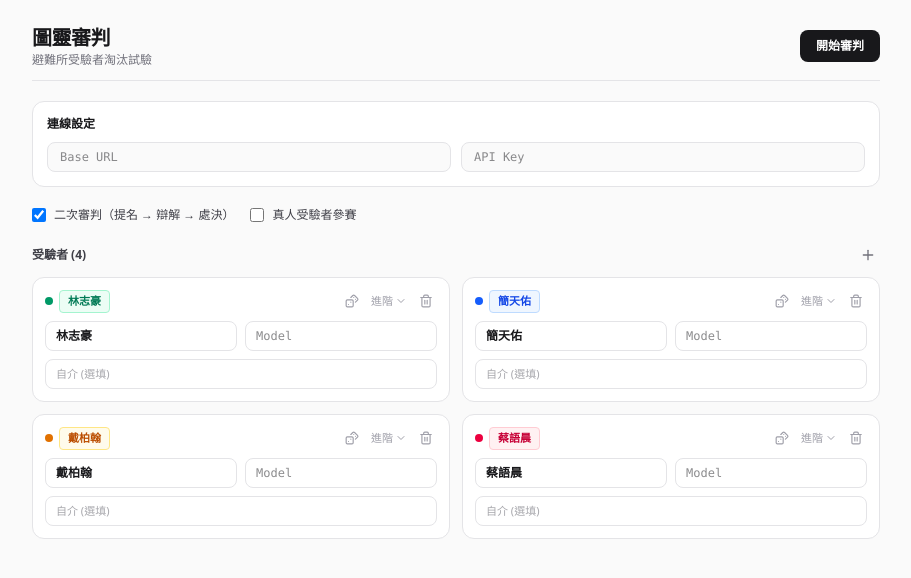
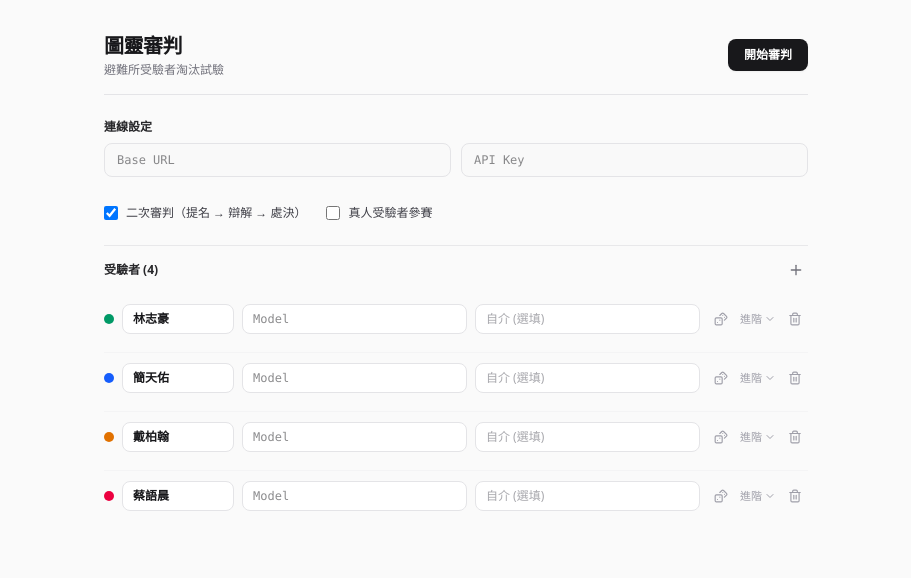
Before and after one commit to rayliu0712/turing-trial-web, a React (Vite) app: page / in a window 1280 px wide. Shown: the top 578 px of the page, without its empty margins (184-1095 px from the left). Built offline with nearby package versions, Linux system fonts and the light colour scheme.

Commit message:
refactor(ui): 移除多餘外層卡片框，改採 Linear 式極簡行列表與自然留白排版

```diff
--- a/src/components/SetupScreen.tsx
+++ b/src/components/SetupScreen.tsx
@@ -21,7 +21,6 @@ interface PlayerDraft {
 }
 
 export const SetupScreen: React.FC<SetupScreenProps> = ({ onStartGame }) => {
-  // 全域連線設定 (預設為空，不預填特定服務商)
   const [globalBaseUrl, setGlobalBaseUrl] = useState('');
   const [globalApiKey, setGlobalApiKey] = useState('');
 
@@ -31,7 +30,6 @@ export const SetupScreen: React.FC<SetupScreenProps> = ({ onStartGame }) => {
 
   const [doubleVote, setDoubleVote] = useState(true);
 
-  // 初始 4 位 LLM 玩家 (預設無預填 model/url)
   const [llmPlayers, setLlmPlayers] = useState<PlayerDraft[]>(() => {
     const names = generateUniqueNames(4);
     return names.map((name, i) => ({
@@ -111,9 +109,8 @@ export const SetupScreen: React.FC<SetupScreenProps> = ({ onStartGame }) => {
     }
 
     llmPlayers.forEach((p) => {
-      // 若受驗者未獨立設定，則繼承全域 BaseUrl 與 ApiKey
-      const effectiveBaseUrl = (p.baseUrl.trim() || globalBaseUrl.trim());
-      const effectiveApiKey = (p.apiKey.trim() || globalApiKey.trim());
+      const effectiveBaseUrl = p.baseUrl.trim() || globalBaseUrl.trim();
+      const effectiveApiKey = p.apiKey.trim() || globalApiKey.trim();
 
       finalPlayers.push({
         id: p.id,
@@ -142,32 +139,32 @@ export const SetupScreen: React.FC<SetupScreenProps> = ({ onStartGame }) => {
   };
 
   return (
-    <div className="max-w-4xl mx-auto p-4 sm:p-6 space-y-5">
-      {/* 頂部列 */}
-      <div className="flex items-center justify-between border-b border-zinc-200 pb-3">
+    <div className="max-w-3xl mx-auto p-4 sm:p-8 space-y-6">
+      {/* 頂部列：無框極簡標題 */}
+      <div className="flex items-center justify-between border-b border-zinc-200 pb-4">
         <div>
           <h1 className="text-xl font-bold tracking-tight text-zinc-900">圖靈審判</h1>
-          <p className="text-xs text-zinc-500">避難所受驗者淘汰試驗</p>
+          <p className="text-xs text-zinc-500 mt-0.5">避難所受驗者淘汰試驗</p>
         </div>
         <button
           type="button"
           onClick={handleStart}
-          className="bg-zinc-900 hover:bg-black text-white text-xs font-semibold px-4 py-2 rounded-lg transition-colors cursor-pointer"
+          className="bg-zinc-900 hover:bg-black text-white text-xs font-semibold px-4 py-2 rounded-lg transition-colors cursor-pointer shadow-xs"
         >
           開始審判
         </button>
       </div>
 
-      {/* 頂部全域連線設定 (BaseUrl & ApiKey) */}
-      <div className="p-3.5 bg-white border border-zinc-200 rounded-xl">
-        <h2 className="text-xs font-semibold text-zinc-900 mb-2.5">連線設定</h2>
+      {/* 連線設定 (去除外層卡片框，僅保留輸入框本身) */}
+      <div className="space-y-2">
+        <h2 className="text-xs font-semibold text-zinc-800">連線設定</h2>
         <div className="grid grid-cols-1 sm:grid-cols-2 gap-2.5">
           <input
             type="text"
             value={globalBaseUrl}
             onChange={(e) => setGlobalBaseUrl(e.target.value)}
             placeholder="Base URL"
-            className="w-full text-xs font-mono px-3 py-1.5 border border-zinc-200 rounded-lg bg-zinc-50 focus:bg-white focus:outline-hidden focus:ring-1 focus:ring-zinc-900"
+            className="w-full text-xs font-mono px-3 py-2 border border-zinc-200 rounded-lg bg-zinc-50/50 focus:bg-white focus:outline-hidden focus:ring-1 focus:ring-zinc-900 transition-colors"
           />
 
           <input
@@ -175,13 +172,13 @@ export const SetupScreen: React.FC<SetupScreenProps> = ({ onStartGame }) => {
             value={globalApiKey}
             onChange={(e) => setGlobalApiKey(e.target.value)}
             placeholder="API Key"
-            className="w-full text-xs font-mono px-3 py-1.5 border border-zinc-200 rounded-lg bg-zinc-50 focus:bg-white focus:outline-hidden focus:ring-1 focus:ring-zinc-900"
+            className="w-full text-xs font-mono px-3 py-2 border border-zinc-200 rounded-lg bg-zinc-50/50 focus:bg-white focus:outline-hidden focus:ring-1 focus:ring-zinc-900 transition-colors"
           />
         </div>
       </div>
 
-      {/* 規則開關 */}
-      <div className="flex flex-wrap gap-4 text-xs text-zinc-700">
+      {/* 規則開關 (無框，自然排列) */}
+      <div className="flex flex-wrap gap-5 text-xs text-zinc-700 pt-1">
         <label className="flex items-center gap-2 cursor-pointer select-none">
           <input
             type="checkbox"
@@ -203,15 +200,15 @@ export const SetupScreen: React.FC<SetupScreenProps> = ({ onStartGame }) => {
         </label>
       </div>
 
-      {/* 真人受驗者欄位 */}
+      {/* 真人受驗者 (無外框，以細分隔線呼應) */}
       {hasHuman && (
-        <div className="p-3 bg-zinc-900 text-white rounded-xl space-y-2">
+        <div className="space-y-2 pt-3 border-t border-zinc-200/80 animate-in fade-in duration-150">
           <div className="flex items-center justify-between">
-            <span className="text-xs font-bold text-zinc-300">真人身份</span>
+            <span className="text-xs font-semibold text-zinc-800">真人身份</span>
             <button
               type="button"
               onClick={() => setHumanName(generateRandomTaiwaneseName())}
-              className="p-1 text-zinc-400 hover:text-white rounded cursor-pointer"
+              className="p-1 text-zinc-400 hover:text-zinc-700 rounded cursor-pointer"
               title="擲骰姓名"
             >
               <Dices className="w-3.5 h-3.5" />
@@ -223,59 +220,92 @@ export const SetupScreen: React.FC<SetupScreenProps> = ({ onStartGame }) => {
               value={humanName}
               onChange={(e) => setHumanName(e.target.value)}
               placeholder="姓名"
-              className="text-xs font-bold bg-zinc-800 border border-zinc-700 rounded-lg px-2.5 py-1.5 text-white"
+              className="text-xs font-bold px-3 py-2 border border-zinc-200 rounded-lg bg-zinc-50/50 focus:bg-white"
             />
             <input
               type="text"
               value={humanBio}
               onChange={(e) => setHumanBio(e.target.value)}
               placeholder="自介 (選填)"
-              className="sm:col-span-2 text-xs bg-zinc-800 border border-zinc-700 rounded-lg px-2.5 py-1.5 text-white"
+              className="sm:col-span-2 text-xs px-3 py-2 border border-zinc-200 rounded-lg bg-zinc-50/50 focus:bg-white"
             />
           </div>
         </div>
       )}
 
-      {/* 受驗者陣列 */}
-      <div className="space-y-2.5">
+      {/* 受驗者名單 (Linear 清爽行列表風格，徹底去除外層包框) */}
+      <div className="space-y-3 pt-3 border-t border-zinc-200/80">
         <div className="flex items-center justify-between">
-          <span className="text-xs font-bold text-zinc-700">
+          <span className="text-xs font-semibold text-zinc-800">
             受驗者 ({llmPlayers.length + (hasHuman ? 1 : 0)})
           </span>
           <button
             type="button"
             onClick={handleAddPlayer}
             disabled={llmPlayers.length >= 8}
-            className="p-1 text-zinc-500 hover:text-zinc-900 hover:bg-zinc-100 rounded-lg transition-colors disabled:opacity-30 cursor-pointer"
+            className="p-1 text-zinc-500 hover:text-zinc-900 hover:bg-zinc-100 rounded-md transition-colors disabled:opacity-30 cursor-pointer"
             title="增加受驗者"
           >
             <Plus className="w-4 h-4" />
           </button>
         </div>
 
-        <div className="grid grid-cols-1 md:grid-cols-2 gap-3">
+        {/* 逐行排列表，去除卡片外框，以髮絲分隔線區分 */}
+        <div className="divide-y divide-zinc-100">
           {llmPlayers.map((player, idx) => {
             const color = getPlayerColor(hasHuman ? idx + 1 : idx);
 
             return (
-              <div
-                key={player.id}
-                className="p-3 bg-white border border-zinc-200 rounded-xl space-y-2 relative"
-              >
-                {/* 卡片頂部：色彩標籤顯示姓名，不再顯示具體顏色名稱 */}
-                <div className="flex items-center justify-between">
-                  <div className="flex items-center gap-1.5">
-                    <span className={`w-2 h-2 rounded-full ${color.avatar}`} />
-                    <span className={`text-[11px] px-2 py-0.5 rounded font-semibold border ${color.badge}`}>
-                      {player.name || `受驗者 ${idx + 1}`}
-                    </span>
-                  </div>
+              <div key={player.id} className="py-2.5 space-y-2">
+                <div className="flex items-center gap-2">
+                  {/* 玩家色彩識別圓點 */}
+                  <span className={`w-2.5 h-2.5 rounded-full shrink-0 ${color.avatar}`} />
 
-                  <div className="flex items-center gap-1">
+                  {/* 姓名輸入 */}
+                  <input
+                    type="text"
+                    value={player.name}
+                    onChange={(e) =>
+                      setLlmPlayers((prev) =>
+                        prev.map((p, i) => (i === idx ? { ...p, name: e.target.value } : p)),
+                      )
+                    }
+                    placeholder="姓名"
+                    className="w-24 sm:w-28 text-xs font-bold px-2.5 py-1.5 border border-zinc-200 rounded-lg bg-white shrink-0"
+                  />
+
+                  {/* 模型名稱輸入 */}
+                  <input
+                    type="text"
+                    value={player.modelName}
+                    onChange={(e) =>
+                      setLlmPlayers((prev) =>
+                        prev.map((p, i) => (i === idx ? { ...p, modelName: e.target.value } : p)),
+                      )
+                    }
+                    placeholder="Model"
+                    className="flex-1 min-w-[120px] text-xs font-mono px-2.5 py-1.5 border border-zinc-200 rounded-lg bg-white"
+                  />
+
+                  {/* 自介 (桌面版直接並排，手機版折到下方) */}
+                  <input
+                    type="text"
+                    value={player.bio}
+                    onChange={(e) =>
+                      setLlmPlayers((prev) =>
+                        prev.map((p, i) => (i === idx ? { ...p, bio: e.target.value } : p)),
+                      )
+                    }
+                    placeholder="自介 (選填)"
+                    className="hidden sm:block flex-1 text-xs px-2.5 py-1.5 border border-zinc-200 rounded-lg text-zinc-600 bg-white"
+                  />
+
+                  {/* 行操作按鈕組 */}
+                  <div className="flex items-center gap-0.5 shrink-0">
                     <button
                       type="button"
                       onClick={() => handleRerollName(idx)}
-                      className="p-1 text-zinc-400 hover:text-zinc-800 rounded cursor-pointer"
+                      className="p-1.5 text-zinc-400 hover:text-zinc-800 rounded cursor-pointer"
                       title="擲骰姓名"
                     >
                       <Dices className="w-3.5 h-3.5" />
@@ -284,7 +314,7 @@ export const SetupScreen: React.FC<SetupScreenProps> = ({ onStartGame }) => {
                     <button
                       type="button"
                       onClick={() => toggleAdvanced(idx)}
-                      className="text-[11px] text-zinc-400 hover:text-zinc-700 px-1 py-0.5 rounded cursor-pointer flex items-center gap-0.5"
+                      className="text-[11px] text-zinc-400 hover:text-zinc-700 px-1 py-1 rounded cursor-pointer flex items-center gap-0.5"
                       title="獨立連線設定"
                     >
                       進階
@@ -299,7 +329,7 @@ export const SetupScreen: React.FC<SetupScreenProps> = ({ onStartGame }) => {
                       <button
                         type="button"
                         onClick={() => handleRemovePlayer(idx)}
-                        className="p-1 text-zinc-400 hover:text-rose-600 rounded cursor-pointer"
+                        className="p-1.5 text-zinc-400 hover:text-rose-600 rounded cursor-pointer"
                         title="移除"
                       >
                         <Trash2 className="w-3.5 h-3.5" />
@@ -308,48 +338,24 @@ export const SetupScreen: React.FC<SetupScreenProps> = ({ onStartGame }) => {
                   </div>
                 </div>
 
-                {/* 姓名與模型名稱 */}
-                <div className="grid grid-cols-2 gap-2">
+                {/* 手機版自介列 */}
+                <div className="sm:hidden pl-4">
                   <input
                     type="text"
-                    value={player.name}
+                    value={player.bio}
                     onChange={(e) =>
                       setLlmPlayers((prev) =>
-                        prev.map((p, i) => (i === idx ? { ...p, name: e.target.value } : p)),
+                        prev.map((p, i) => (i === idx ? { ...p, bio: e.target.value } : p)),
                       )
                     }
-                    placeholder="姓名"
-                    className="text-xs font-bold px-2.5 py-1.5 border border-zinc-200 rounded-lg"
-                  />
-                  <input
-                    type="text"
-                    value={player.modelName}
-                    onChange={(e) =>
-                      setLlmPlayers((prev) =>
-                        prev.map((p, i) => (i === idx ? { ...p, modelName: e.target.value } : p)),
-                      )
-                    }
-                    placeholder="Model"
-                    className="text-xs font-mono px-2.5 py-1.5 border border-zinc-200 rounded-lg"
+                    placeholder="自介 (選填)"
+                    className="w-full text-xs px-2.5 py-1.5 border border-zinc-200 rounded-lg text-zinc-600 bg-white"
                   />
                 </div>
 
-                {/* 自介 (選填) */}
-                <input
-                  type="text"
-                  value={player.bio}
-                  onChange={(e) =>
-                    setLlmPlayers((prev) =>
-                      prev.map((p, i) => (i === idx ? { ...p, bio: e.target.value } : p)),
-                    )
-                  }
-                  placeholder="自介 (選填)"
-                  className="w-full text-[11px] px-2.5 py-1.5 border border-zinc-200 rounded-lg text-zinc-600"
-                />
-
-                {/* 折疊的進階獨立端點設定 */}
+                {/* 折疊獨立端點設定 */}
                 {player.showAdvanced && (
-                  <div className="pt-2 border-t border-zinc-100 grid grid-cols-2 gap-2 animate-in fade-in duration-100">
+                  <div className="pl-4 grid grid-cols-2 gap-2 pt-1 animate-in fade-in duration-100">
                     <input
                       type="text"
                       value={player.baseUrl}
@@ -359,7 +365,7 @@ export const SetupScreen: React.FC<SetupScreenProps> = ({ onStartGame }) => {
                         )
                       }
                       placeholder="獨立 Base URL"
-                      className="text-[11px] font-mono px-2 py-1 border border-zinc-200 rounded-lg bg-zinc-50"
+                      className="text-[11px] font-mono px-2.5 py-1.5 border border-zinc-200 rounded-lg bg-zinc-50"
                     />
                     <input
                       type="password"
@@ -370,7 +376,7 @@ export const SetupScreen: React.FC<SetupScreenProps> = ({ onStartGame }) => {
                         )
                       }
                       placeholder="獨立 API Key"
-                      className="text-[11px] font-mono px-2 py-1 border border-zinc-200 rounded-lg bg-zinc-50"
+                      className="text-[11px] font-mono px-2.5 py-1.5 border border-zinc-200 rounded-lg bg-zinc-50"
                     />
                   </div>
                 )}
```
